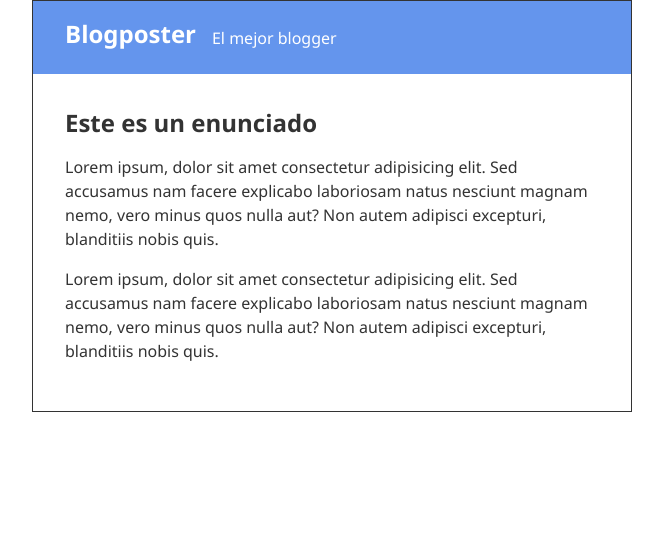
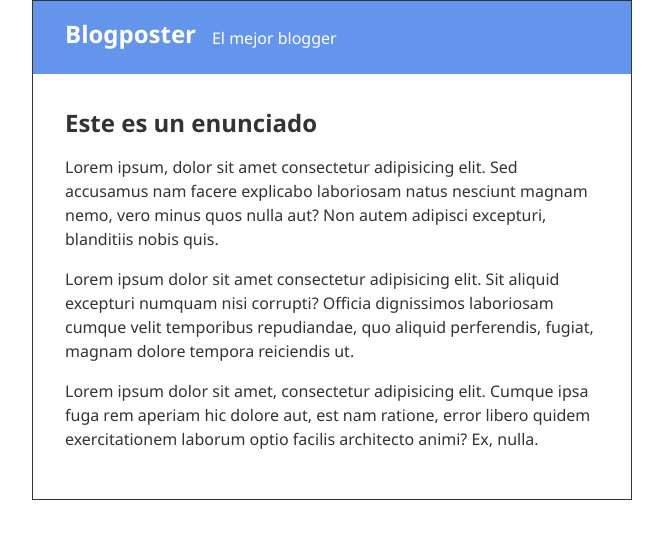
Before and after one commit to mitri-dvp/Git-Practice, a plain HTML site: page index.html in a window 1280 px wide. Shown: the whole page, without its empty margins (308-971 px from the left). Drawn offline with Linux system fonts and the light colour scheme.

Commit message:
tercer parrafo añadido

```diff
--- a/index.html
+++ b/index.html
@@ -17,7 +17,8 @@
     <div class="contenido">
       <h1>Este es un enunciado</h1>
       <p>Lorem ipsum, dolor sit amet consectetur adipisicing elit. Sed accusamus nam facere explicabo laboriosam natus nesciunt magnam nemo, vero minus quos nulla aut? Non autem adipisci excepturi, blanditiis nobis quis.</p>
-      <p>Lorem ipsum, dolor sit amet consectetur adipisicing elit. Sed accusamus nam facere explicabo laboriosam natus nesciunt magnam nemo, vero minus quos nulla aut? Non autem adipisci excepturi, blanditiis nobis quis.</p>
+      <p>Lorem ipsum dolor sit amet consectetur adipisicing elit. Sit aliquid excepturi numquam nisi corrupti? Officia dignissimos laboriosam cumque velit temporibus repudiandae, quo aliquid perferendis, fugiat, magnam dolore tempora reiciendis ut.</p>
+      <p>Lorem ipsum dolor sit amet, consectetur adipisicing elit. Cumque ipsa fuga rem aperiam hic dolore aut, est nam ratione, error libero quidem exercitationem laborum optio facilis architecto animi? Ex, nulla.</p>
     </div>
     </main>
 
```
